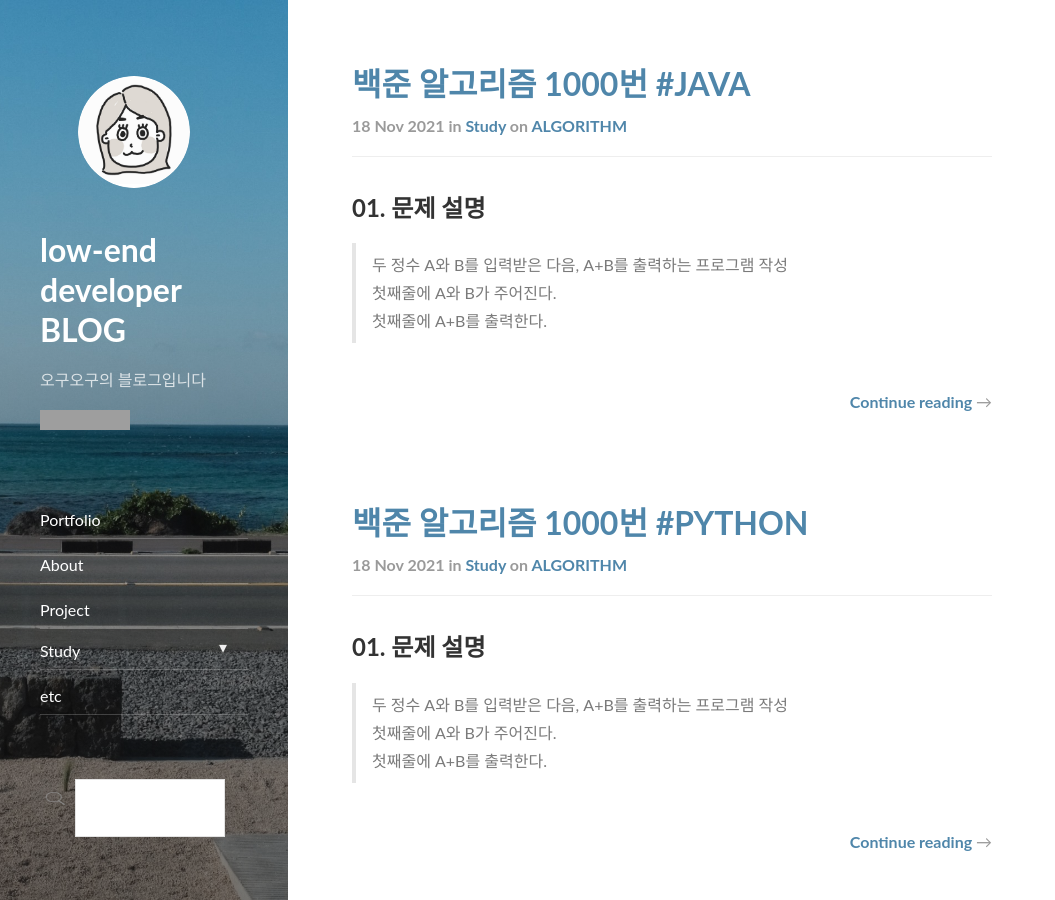
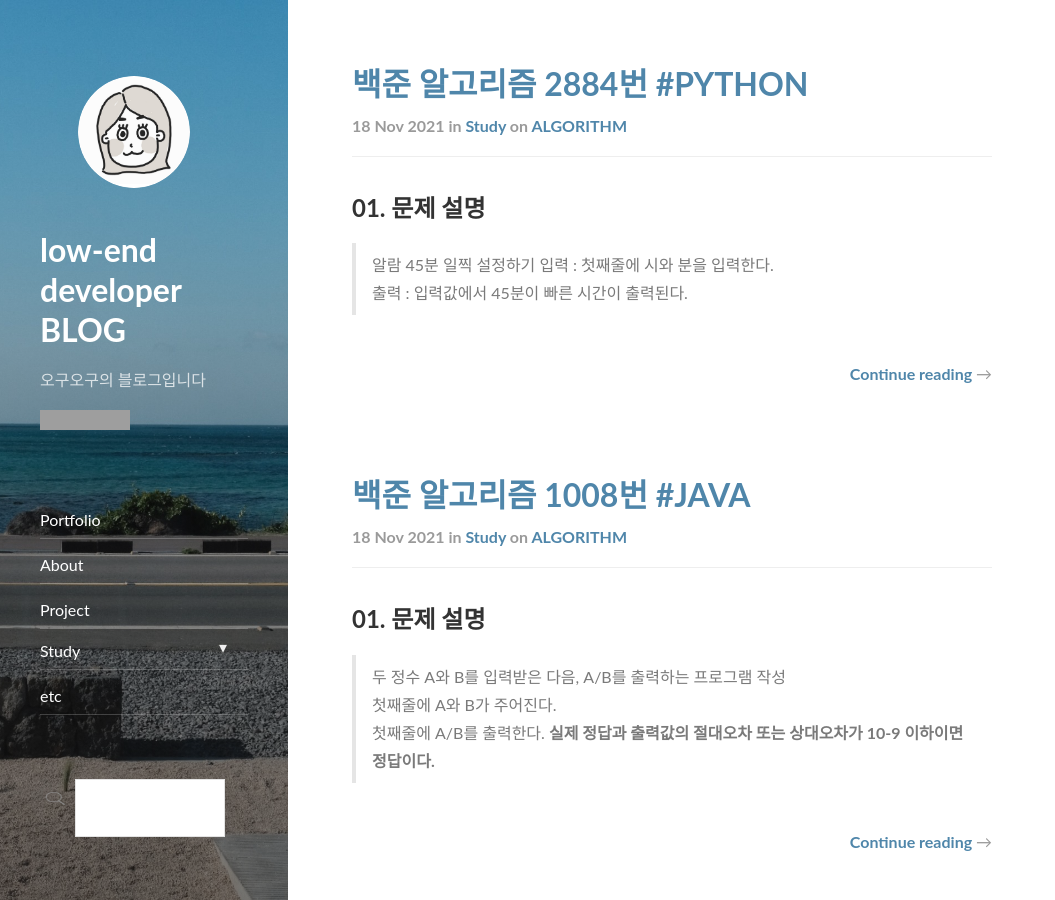
Before and after one commit to ohguohgu/ohguohgu.github.io, a Jekyll site: the page built from index.html, in a window 1280 px wide and 900 px high. Shown: the whole window, without its empty margins (0-1055 px from the left). Built offline with Jekyll 4.4.1, drawn with Linux system fonts in a browser that asks for light colours; nearby versions of some CDN libraries; the list of posts is cut into pages by our own code; some of the changed text lies outside the part shown; grey boxes are pictures that could not be loaded.

Commit message:
20211128_algorithm_commit

````diff
--- a/_posts/study/2021-11-18-algorithm_1000_python copy.md
+++ /dev/null
@@ -1,20 +0,0 @@
----
-layout: post
-title:  "백준 알고리즘 1000번 #PYTHON"
-subtitle:   "백준 알고리즘 1000번"
-categories: study
-tags: algorithm
-comments: true
----
-
-
-## 01. 문제 설명
-> 두 정수 A와 B를 입력받은 다음, A+B를 출력하는 프로그램 작성
-> 첫째줄에 A와 B가 주어진다.
-> 첫째줄에 A+B를 출력한다.
-
-## 02. 문제 풀이
-```python
-A,B = input().split()
-print(int(A)+int(B))
-```
--- /dev/null
+++ b/_posts/study/2021-11-18-algorithm_1008_java.md
@@ -0,0 +1,32 @@
+---
+layout: post
+title:  "백준 알고리즘 1008번 #JAVA"
+subtitle: "백준 알고리즘 1008번"
+categories: study
+tags: algorithm
+comments: true
+---
+
+
+## 01. 문제 설명
+> 두 정수 A와 B를 입력받은 다음, A/B를 출력하는 프로그램 작성
+> 첫째줄에 A와 B가 주어진다.
+> 첫째줄에 A/B를 출력한다. __실제 정답과 출력값의 절대오차 또는 상대오차가 10-9 이하이면 정답이다.__
+
+## 02. 문제 풀이
+```java
+import java.util.Scanner;
+public class Main{
+    public static void main(String[] args)
+    {
+        Scanner sc = new Scanner(System.in);
+        double a = sc.nextDouble();
+        double b = sc.nextDouble();
+        System.out.print(a/b);
+    }
+}
+```
+
+
+**파이썬에선 int 함수 통해서 나누면 나머지 포함하여 계산된다.**
+**자바에서는 int 타입으로 변수 선언시 정수로 처리되기 때문에 나머지가 없어서 정확한 값이 나오지 않는다.**
--- /dev/null
+++ b/_posts/study/2021-11-18-algorithm_2884_python.md
@@ -0,0 +1,32 @@
+---
+layout: post
+title:  "백준 알고리즘 2884번 #PYTHON"
+subtitle: "백준 알고리즘 2884번"
+categories: study
+tags: algorithm
+comments: true
+---
+
+
+## 01. 문제 설명
+> 알람 45분 일찍 설정하기
+> 입력 : 첫째줄에 시와 분을 입력한다.
+> 출력 : 입력값에서 45분이 빠른 시간이 출력된다.
+
+## 02. 문제 풀이
+```python
+h,t = int(input().split())
+t-=45 # 입력한 분에서 45분을 뺀다
+
+# 입력시간 - 45분 했을 때 0 보다 작으면 시와 분을 세팅해준다
+if(t < 0):
+    # 0시일땐 23시 출력
+    if(h == 0):
+        h = 23
+    # 그외 시간은 입력값에서 1을 빼준다
+    else:
+        h -= 1
+    t = 60+t
+
+print(h, t)
+```
````
Also changed, not shown: _posts/study/2021-11-18-algorithm_1000_java.md (added, +28 -0 lines), _posts/study/2021-11-18-algorithm_1000_python.md (+5 -13 lines).
